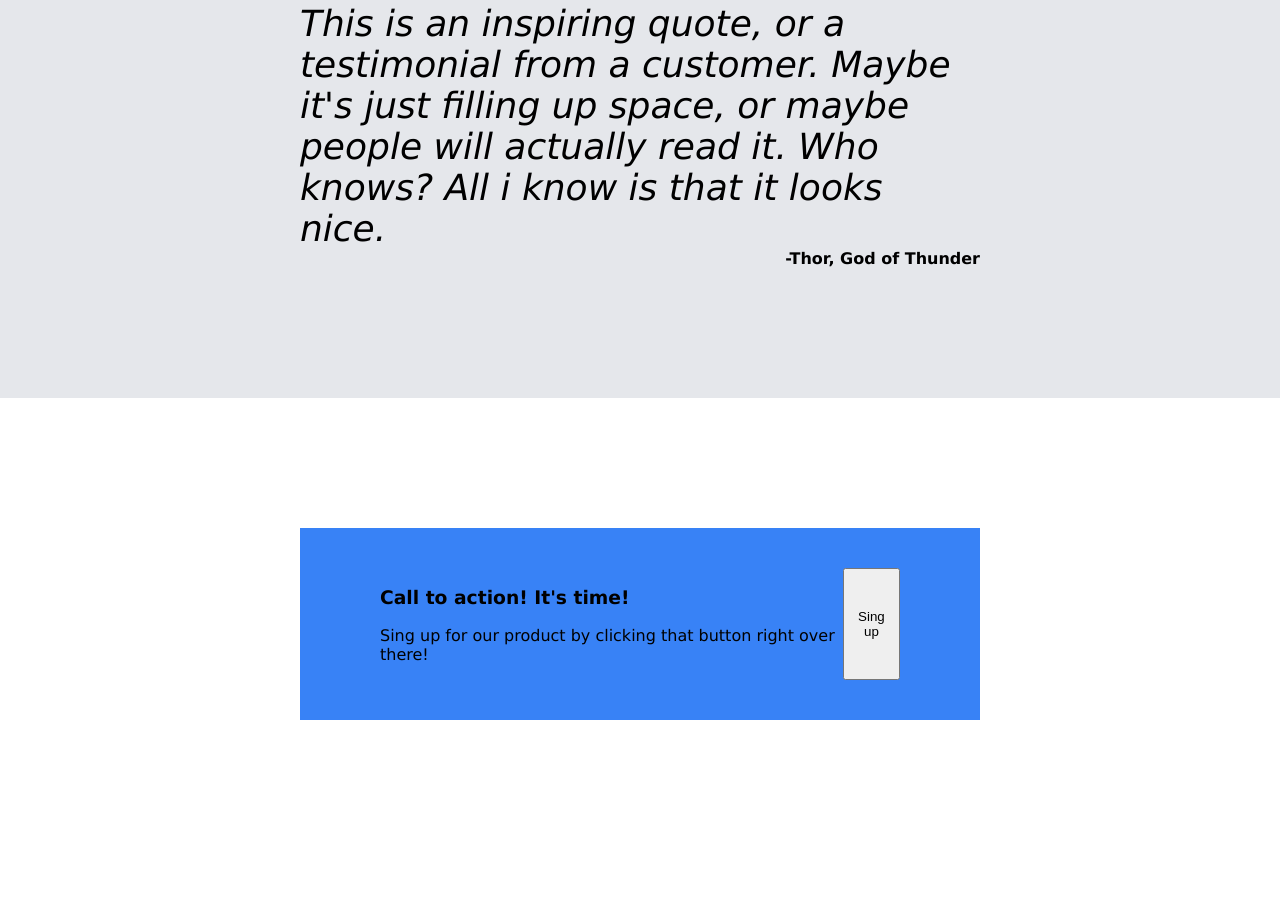
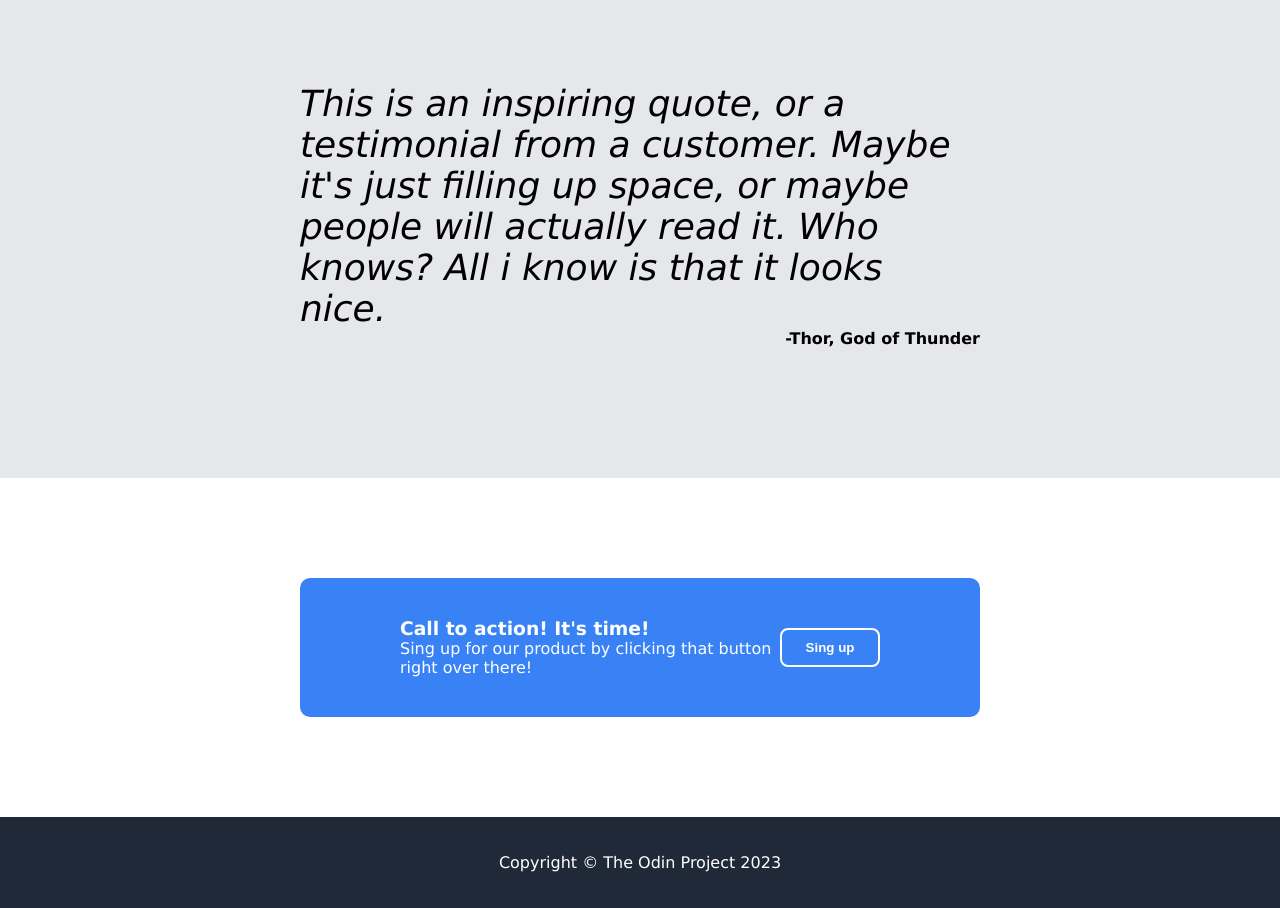
Before and after one commit to Piotrek18/landing_page, a plain HTML site: page index.html in a window 1280 px wide. Shown: the part 1103-2011 px from the top of the page. Before the commit the page ends 1953 px from the top, so only its background shows below. Drawn offline with Linux system fonts and the light colour scheme.

Commit message:
Add footer and do some edit

```diff
--- a/index.html
+++ b/index.html
@@ -25,7 +25,9 @@
             <button class="singup">Sing up</button>
         </div>
         <div class="picbox">
+            <!--
             <p>this is a placeholder for an image</p>
+            -->
         </div>
     </div>
         <div class="info">Some random information</div>
@@ -60,5 +62,8 @@
                 <button class="singup-1">Sing up</button>
             </div>
         </div>
+     <div class="footer">
+        <p>Copyright &copy; The Odin Project 2023</p>
+     </div>
 </body>
 </html>
--- a/style.css
+++ b/style.css
@@ -48,7 +48,7 @@ ul{
 
     height: 250px;
     flex-basis: 600px;
-    background-color: grey;
+    /*background-color: grey;*/
     display: flex;
     justify-content: center;
     align-items: center;
@@ -67,6 +67,7 @@ ul{
     font-size: 18px;
     display: flex;
     flex-wrap: wrap;
+    margin-bottom: 10px;
 }
 
 .singup{
@@ -75,6 +76,7 @@ ul{
     border-radius: 8px;
     color:white;
     background-color: #3882F6;
+    font-weight: bolder;
 }
 
 .info{
@@ -88,7 +90,7 @@ ul{
     display: flex;
     justify-content: center;
     gap:10px;
-    padding:20px 300px;
+    padding:20px 300px 100px 300px;
 }
 .item{
     height: 200px;
@@ -122,12 +124,43 @@ ul{
 }
 
 .fifth-container{
-    padding: 130px 300px;
+    padding: 100px 300px;
 }
 
 .blue-box{
     background-color: #3882F6;
-    padding: 40px 80px;
+    padding: 40px 100px;
     display: flex;
     justify-content: space-between;
+    align-items: center;
+    border-radius: 10px;
+    color:white;
 }
+
+.singup-1{
+    padding: 10px 20px;
+    border: 2px solid white;
+    border-radius: 8px;
+    color:white;
+    background-color: #3882F6;
+    min-width: 100px;
+    font-weight: bolder;
+}
+
+.footer{
+    background-color: #1f2937;
+    color:white;
+    display: flex;
+    justify-content: center;
+    align-items: center;
+    padding: 20px;
+}
+
+.blue-box h3{
+    margin: 0;
+    font-weight: bolder;
+}
+
+.blue-box p{
+    margin: 0;
+}
```
